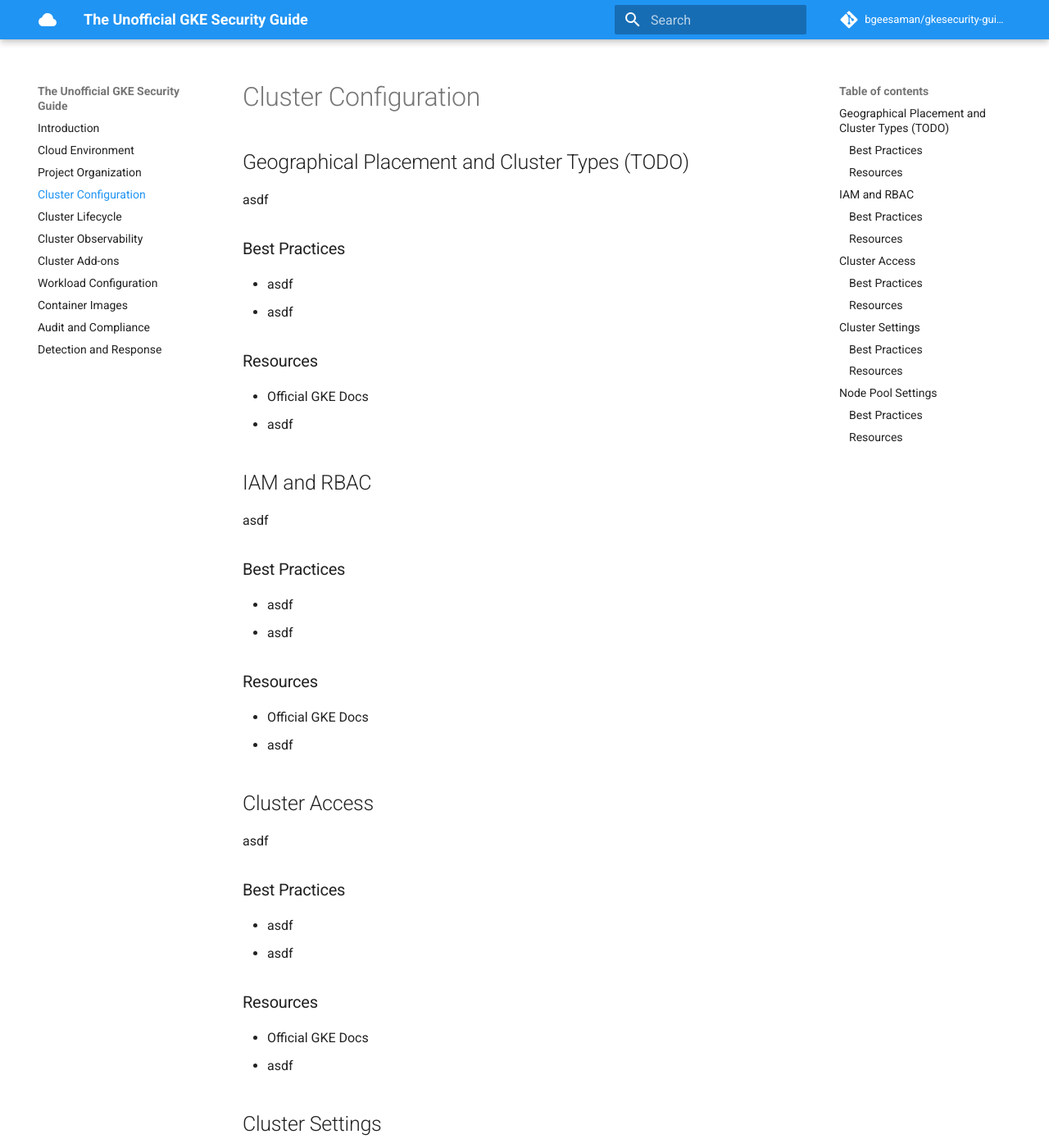
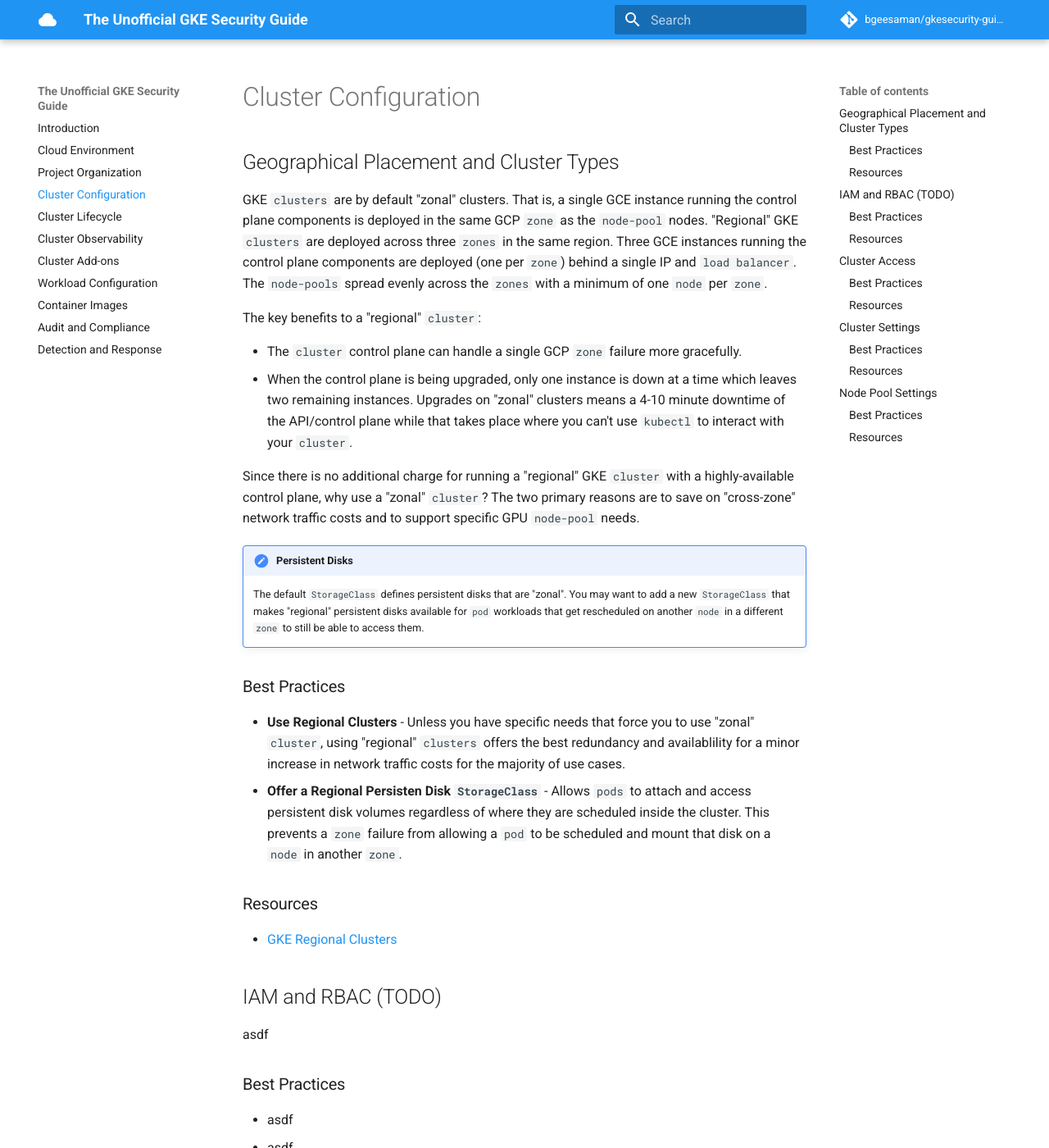
Before and after one commit to bgeesaman/gkesecurity-guide, an MkDocs documentation site: the page built from docs/cluster_configuration.md, in a window 1280 px wide and 1400 px high. Shown: the whole window at 82% size. Built offline with MkDocs 1.6.1 and Material for MkDocs 9.7.7, drawn with Linux system fonts in a browser that asks for light colours; comment, search, counter and statistics services are not loaded.

Commit message:
zonal and regional

```diff
--- a/docs/cluster_configuration.md
+++ b/docs/cluster_configuration.md
@@ -1,20 +1,30 @@
 # Cluster Configuration
 
-## Geographical Placement and Cluster Types (TODO)
+## Geographical Placement and Cluster Types
 
-asdf
+GKE `clusters` are by default "zonal" clusters.  That is, a single GCE instance running the control plane components is deployed in the same GCP `zone` as the `node-pool` nodes.  "Regional" GKE `clusters` are deployed across three `zones` in the same region.  Three GCE instances running the control plane components are deployed (one per `zone`) behind a single IP and `load balancer`. The `node-pools` spread evenly across the `zones` with a minimum of one `node` per `zone`.
+
+The key benefits to a "regional" `cluster`:
+
+* The `cluster` control plane can handle a single GCP `zone` failure more gracefully.
+* When the control plane is being upgraded, only one instance is down at a time which leaves two remaining instances.  Upgrades on "zonal" clusters means a 4-10 minute downtime of the API/control plane while that takes place where you can't use `kubectl` to interact with your `cluster`.
+
+Since there is no additional charge for running a "regional" GKE `cluster` with a highly-available control plane, why use a "zonal" `cluster`?  The two primary reasons are to save on "cross-zone" network traffic costs and to support specific GPU `node-pool` needs.
+
+!!! note "Persistent Disks"
+
+    The default `StorageClass` defines persistent disks that are "zonal".  You may want to add a new `StorageClass` that makes "regional" persistent disks available for `pod` workloads that get rescheduled on another `node` in a different `zone` to still be able to access them.
 
 ### Best Practices
 
-* asdf
-* asdf
+* **Use Regional Clusters** - Unless you have specific needs that force you to use "zonal" `cluster`, using "regional" `clusters` offers the best redundancy and availablility for a minor increase in network traffic costs for the majority of use cases.
+* **Offer a Regional Persisten Disk `StorageClass`** - Allows `pods` to attach and access persistent disk volumes regardless of where they are scheduled inside the cluster.  This prevents a `zone` failure from allowing a `pod` to be scheduled and mount that disk on a `node` in another `zone`.
 
 ### Resources
 
-* Official GKE Docs
-* asdf
+* [GKE Regional Clusters](https://cloud.google.com/kubernetes-engine/docs/concepts/regional-clusters)
 
-## IAM and RBAC
+## IAM and RBAC (TODO)
 
 asdf
 
```
